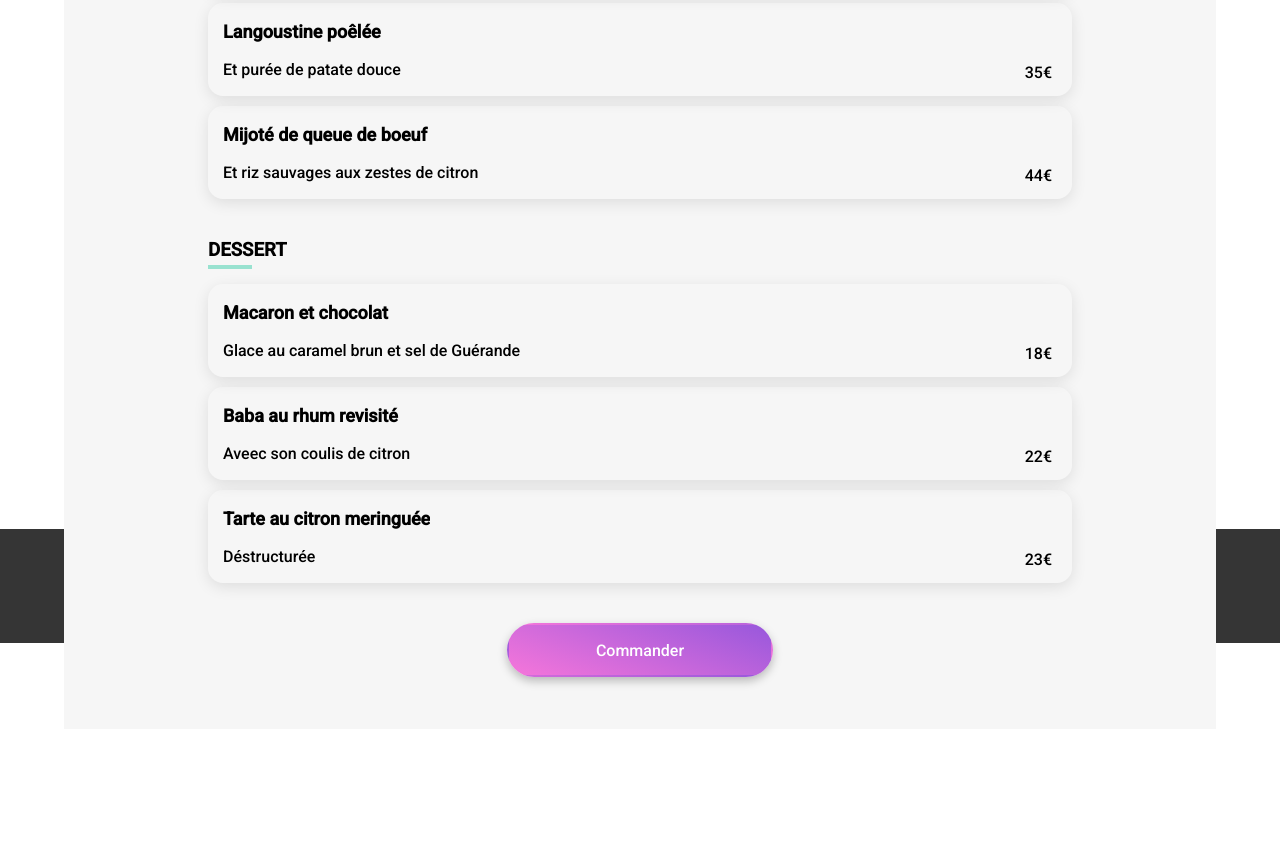
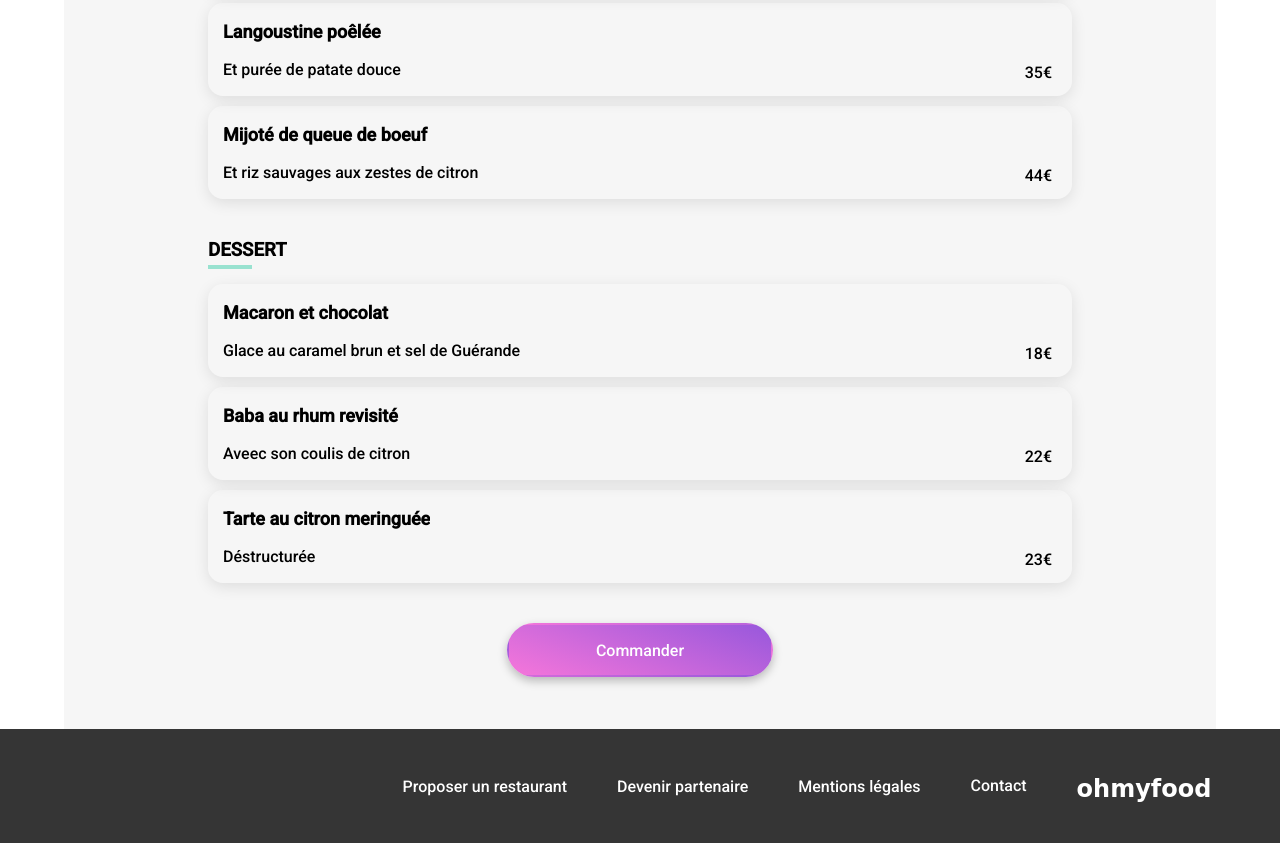
Before and after one commit to Hugo-Shenron/OhMyFood, a website: page page_4.html in a window 1280 px wide. Shown: the part 1234-2077 px from the top of the page. Before the commit the page ends 1963 px from the top, so only its background shows below. Drawn offline with Linux system fonts and the light colour scheme; a web font is replaced by a local one.

Commit message:
bug footer

```diff
--- a/sass/layout/_footer.scss
+++ b/sass/layout/_footer.scss
@@ -95,7 +95,6 @@
     margin-top: 1700px !important;
 
     @media (min-width:1200px) {
-        margin-top: 190
-        0px !important;
+        margin-top: 1900px !important;
     }
 }
```
Also changed, not shown: public/css/style.css.
